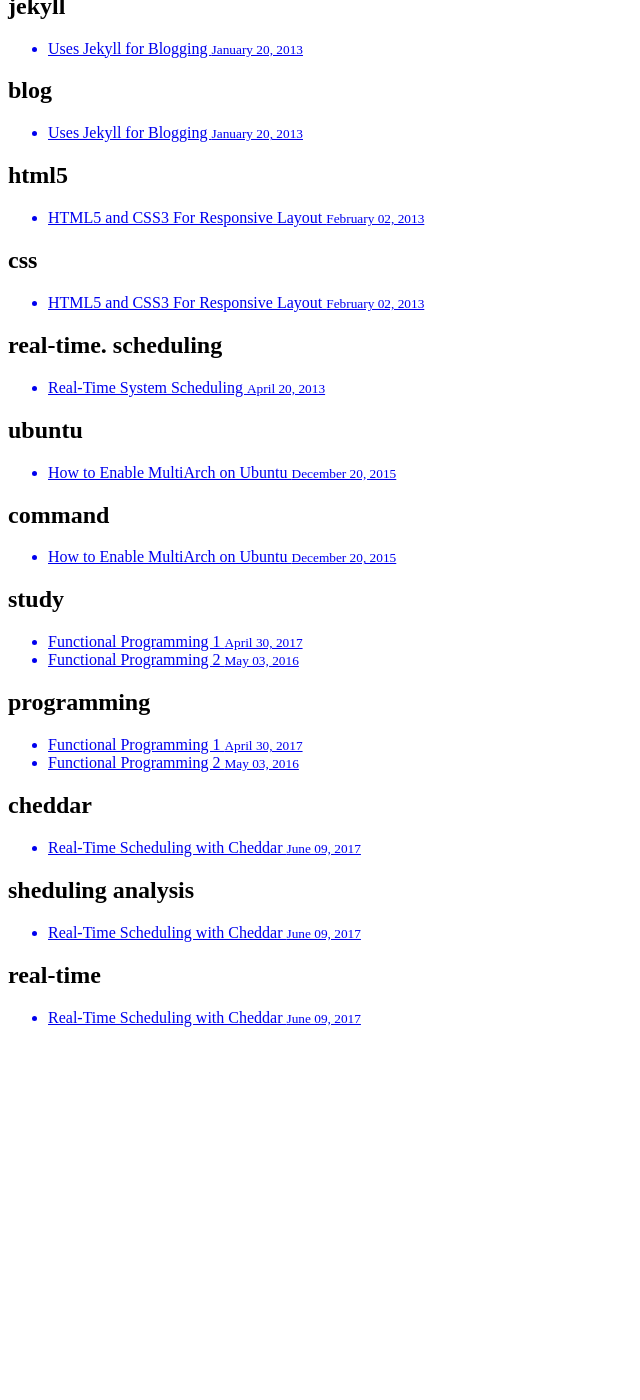
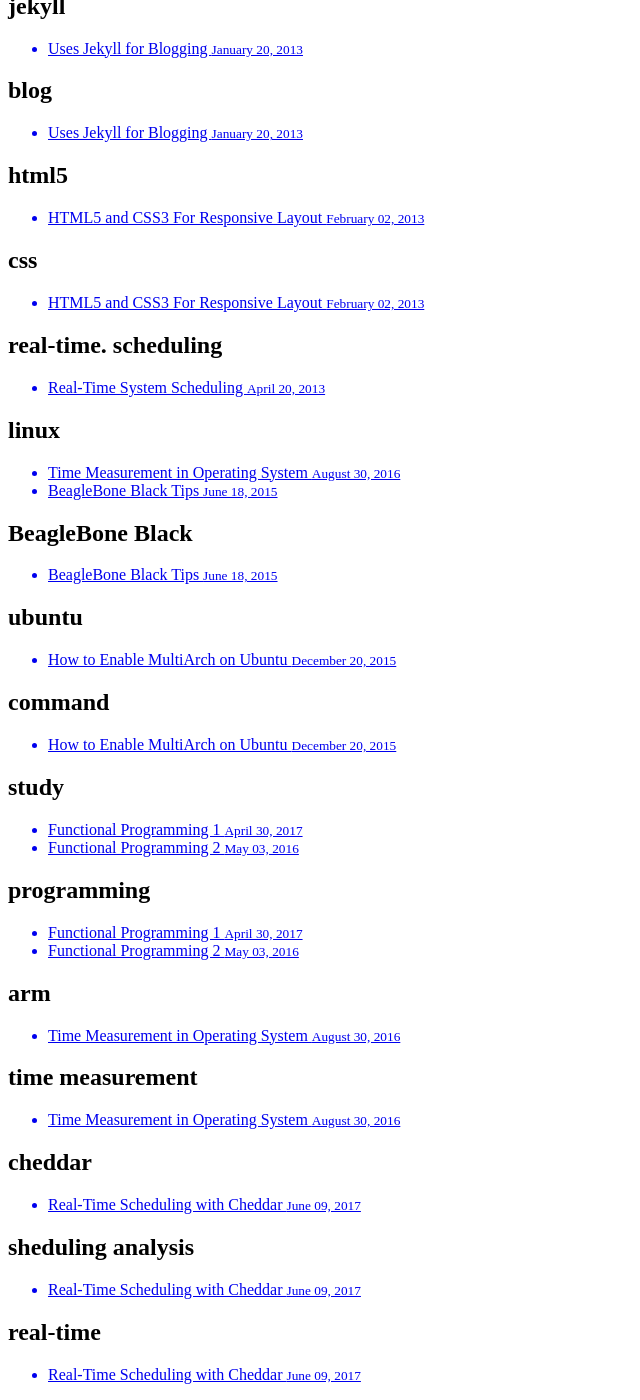
Before and after one commit to gassayy/gassa.github.io, a Jekyll site: the page built from archives/tags.html, in a window 1280 px wide and 1400 px high, scrolled down 573 px. Shown: the whole window, without its empty margins (0-640 px from the left). Built offline with Jekyll 4.4.1, drawn with Linux system fonts in a browser that asks for light colours; before the commit the page ends 1616 px from its top, so only the background shows below that; some of the changed text lies outside the part shown.

Commit message:
edits on home page

```diff
--- /dev/null
+++ b/_posts/2016-08-30-arm-ccnt.md
@@ -0,0 +1,13 @@
+---
+layout: post
+title: Time Measurement in Operating System
+author: gassa
+category: Notes
+tags: [linux, arm, time measurement]
+---
+
+Time Measurement
+
++ gettimeofday() in std c
++ register for CPU cycle counter
++ others??
```
Also changed, not shown: _posts/2015-06-18-bbb-tips.md (added, +19 -0 lines), index.html (+4 -4 lines).
